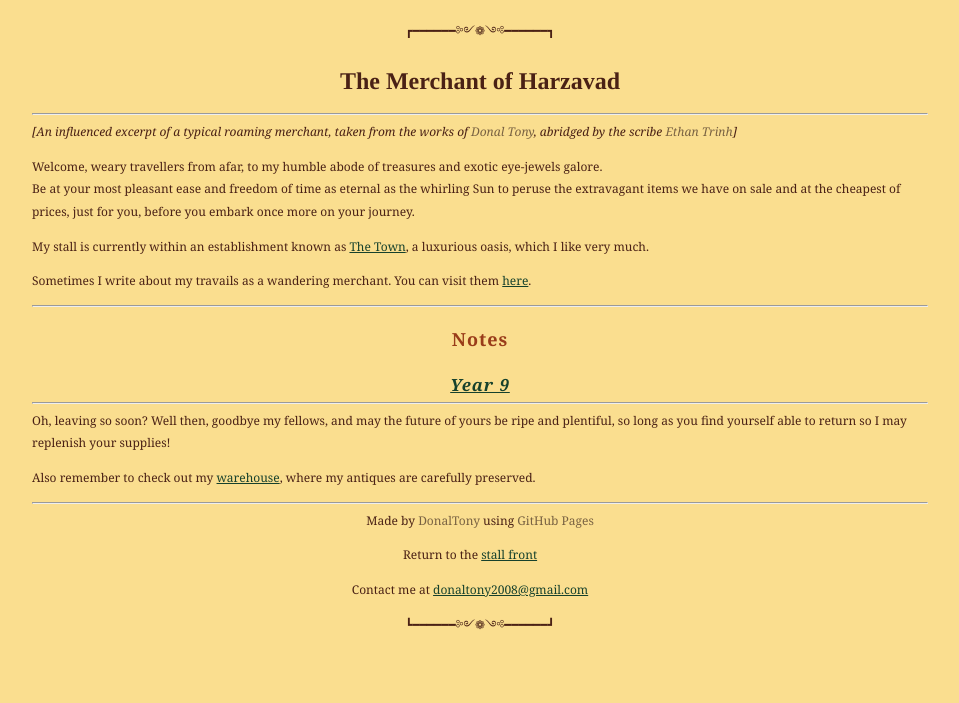
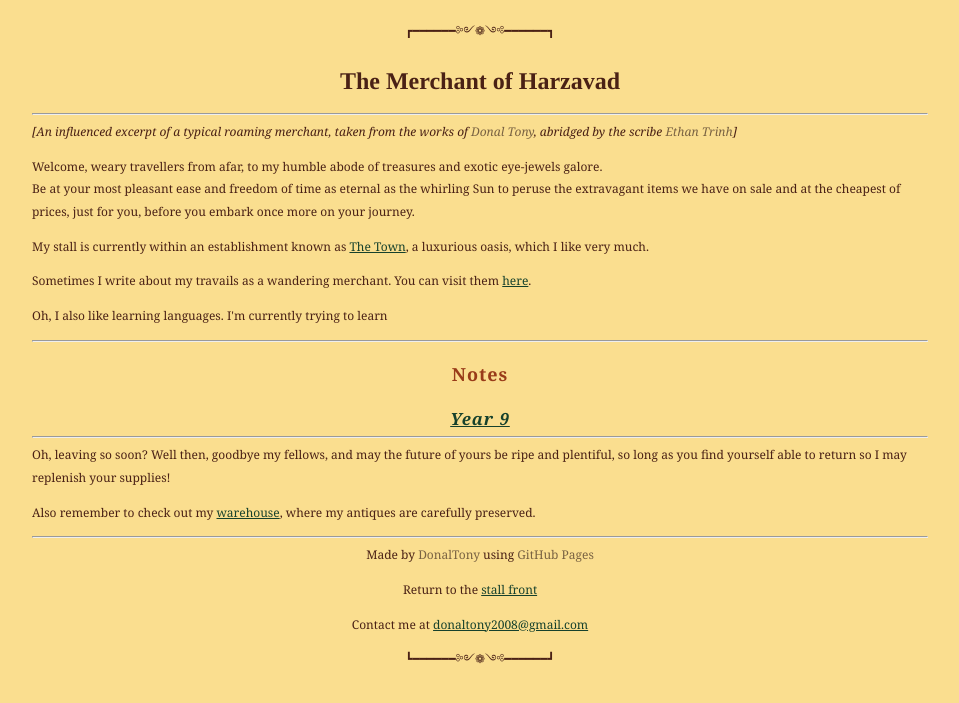
Before and after one commit to dvaraka/the-merchant, a Jekyll site: the page built from index.md, in a window 1280 px wide. Shown: the top 703 px of the page, without its empty margins (160-1119 px from the left). Built offline with Jekyll 4.4.1, drawn with Linux system fonts in a browser that asks for light colours; our own code applies the rules of GitHub Pages for plain Markdown files.

Commit message:
Update index.md

```diff
--- a/index.md
+++ b/index.md
@@ -6,6 +6,7 @@
   <p class="intro">Welcome, weary travellers from afar, to my humble abode of treasures and exotic eye-jewels galore. <br> Be at your most pleasant ease and freedom of time as eternal as the whirling Sun to peruse the extravagant items we have on sale and at the cheapest of prices, just for you, before you embark once more on your journey.</p>
   <p>My stall is currently within an establishment known as <a href="/the-merchant/the-town.html">The Town</a>, a luxurious oasis, which I like very much.</p>
   <p>Sometimes I write about my travails as a wandering merchant. You can visit them <a href="/the-merchant/ramblings.html">here</a>.</p>
+  <p>Oh, I also like learning languages. I'm currently trying to learn <a href="/the-merchant/notes/languages/kannada/kannada-home.html"></a></p>
   <hr class="divider_one">
   <h2 class="subtitles">Notes</h2>
   <h3 class="intro"><b><a href="https://harzavad.github.io/the-merchant/notes/year-9.html">Year 9</a></b></h3>
```
